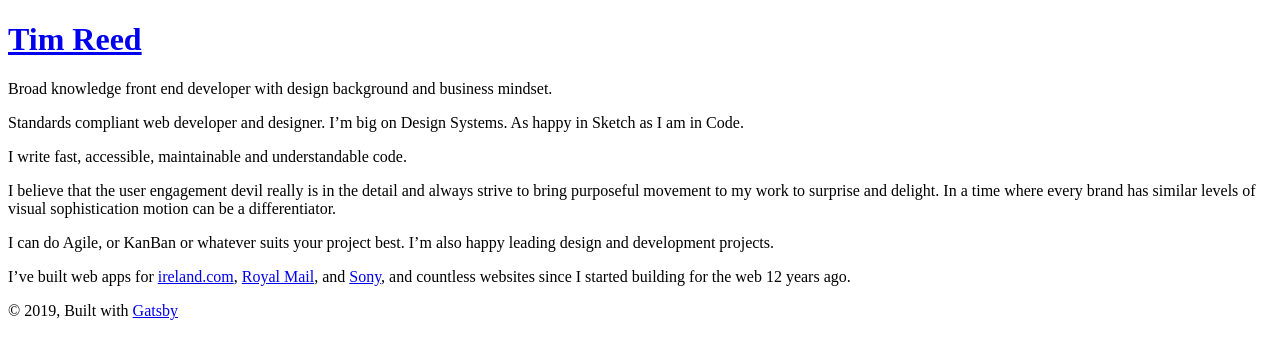
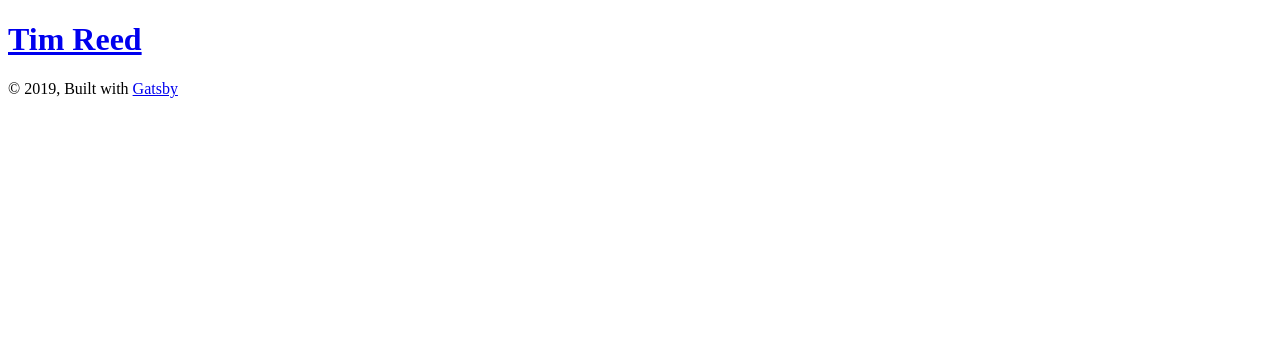
Before and after one commit to ticktockreed/timreed.co.uk, a Gatsby site: page / in a window 1280 px wide. Built offline with nearby package versions, Linux system fonts and the light colour scheme; Gatsby itself is replaced by a stand-in of ours.

Commit message:
update packages

```diff
--- a/src/pages/index.js
+++ b/src/pages/index.js
@@ -4,43 +4,12 @@ import { Link } from "gatsby";
 import Layout from "../components/layout";
 import Image from "../components/image";
 import SEO from "../components/seo";
+import Logo from "../images/Logo.svg";
 
 const IndexPage = () => (
   <Layout>
     <SEO title="Home" keywords={[`gatsby`, `application`, `react`]} />
-    <div>
-      <p>
-        Broad knowledge front end developer with design background and business
-        mindset.
-      </p>
-      <p>
-        Standards compliant web developer and designer. I’m big on Design
-        Systems. As happy in Sketch as I am in Code.{" "}
-      </p>
-
-      <p>I write fast, accessible, maintainable and understandable code.</p>
-      <p>
-        I believe that the user engagement devil really is in the detail and
-        always strive to bring purposeful movement to my work to surprise and
-        delight. In a time where every brand has similar levels of visual
-        sophistication motion can be a differentiator.
-      </p>
-
-      <p>
-        I can do Agile, or KanBan or whatever suits your project best. I’m also
-        happy leading design and development projects.
-      </p>
-
-      <p>
-        I’ve built web apps for{" "}
-        <Link to="https://www.ireland.com/features/game-of-thrones-tapestry/">
-          ireland.com
-        </Link>
-        , <Link to="https://obaemergency.royalmail.com/#/">Royal Mail</Link>,
-        and <Link to="https://www.sony.co.uk/fes">Sony</Link>, and countless
-        websites since I started building for the web 12 years ago.
-      </p>
-    </div>
+    <div>{/* <Logo></Logo> */}</div>
   </Layout>
 );
 
```
Also changed, not shown: package.json (+13 -12 lines), src/images/Logo.svg (added), 2 other files.
